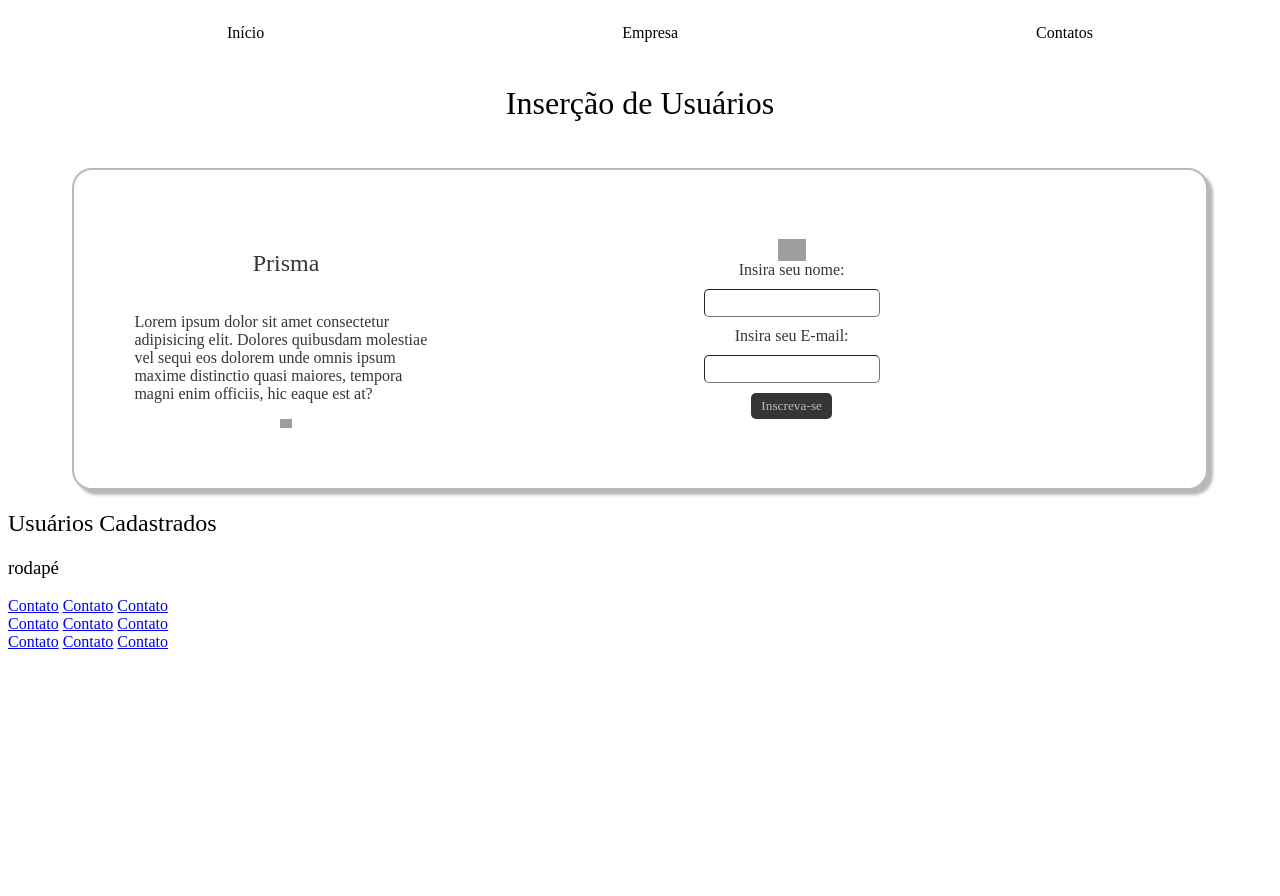
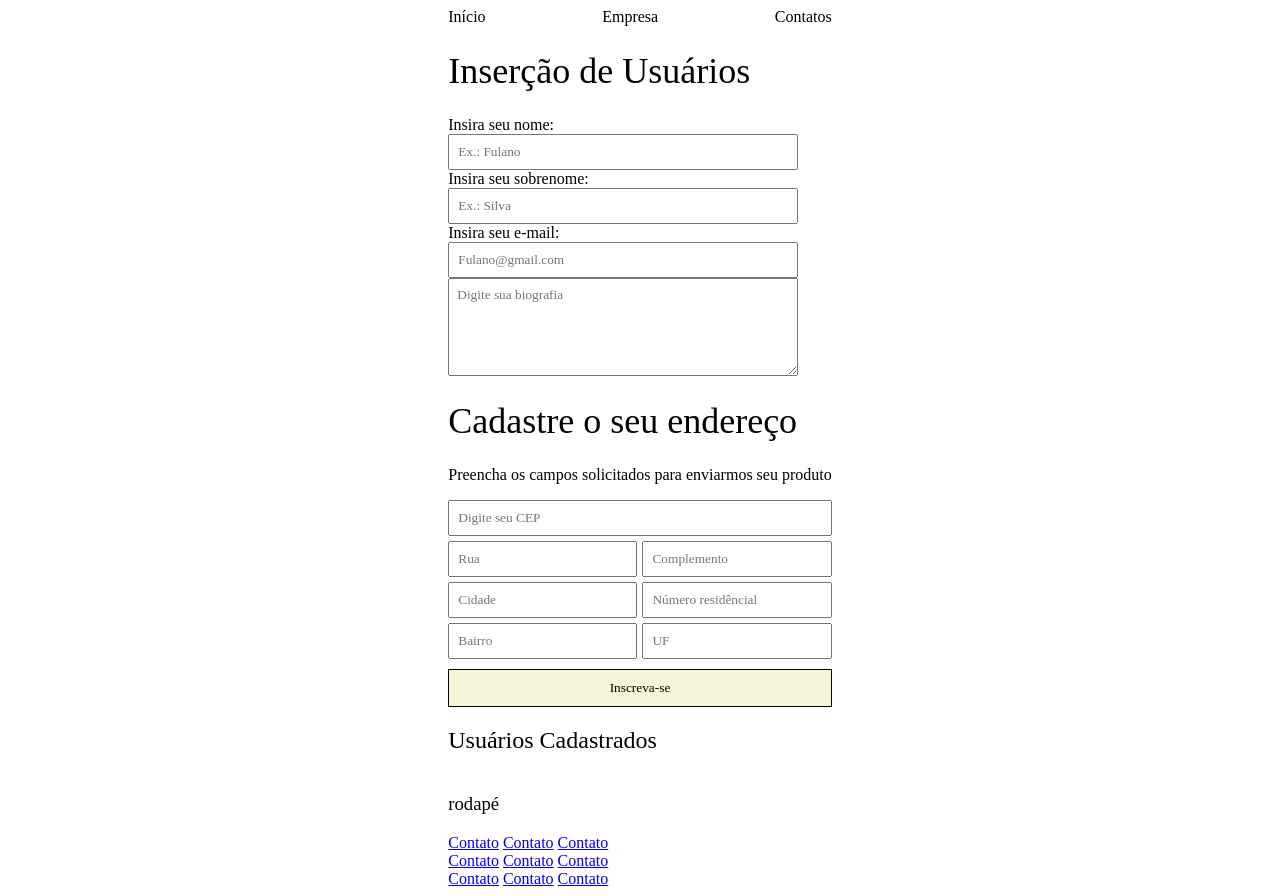
Before and after one commit to Gustx21/Entering-Data, a website built with Vite: page index.html in a window 1280 px wide. Before the commit the page ends 800 px from the top, so only its background shows below. Built offline with nearby package versions, Linux system fonts and the light colour scheme; grey boxes are pictures that could not be loaded; files whose address does not match are found by name; a web font is replaced by a local one.

Commit message:
Primeira alteração completa

```diff
--- a/index.html
+++ b/index.html
@@ -6,7 +6,7 @@
     <meta name="viewport" content="width=device-width, initial-scale=1.0">
     <meta name="keywords" content="HTML, CSS, JS, Prisma, ORM, Router, Express">
     <meta name="description" content="Projeto de Inscrição de Usuários">
-    <title>User API</title>
+    <title>Inscrição de usuários</title>
 
     <script type="module" src="src/scripts/main.js" defer></script>
 
@@ -18,37 +18,46 @@
     <link href="https://fonts.googleapis.com/css2?family=Baskervville+SC&display=swap" rel="stylesheet">
 </head>
 <body>
-    <header id="anchors">
-        <menu>
     <nav>
         <a href="#" id="menu">Início</a>
         <a href="#" id="menu">Empresa</a>
         <a href="#" id="menu">Contatos</a>
     </nav>
-        </menu>
 
-        <h1 id="title">Inserção de Usuários</h1>
+    <header>
+        <h1>Inserção de Usuários</h1>
     </header>
 
     <form action="" method="post" id="form-principal">
-        <header id="content">
-            <h2>Prisma</h2>
-            <p>Lorem ipsum dolor sit amet consectetur adipisicing elit. Dolores quibusdam molestiae vel sequi eos dolorem unde omnis ipsum maxime distinctio quasi maiores, tempora magni enim officiis, hic eaque est at?</p>
+        <div class="dados">
+            <label for="user">Insira seu nome:</label>
+            <input type="text" name="nome" id="nome" placeholder="Ex.: Fulano">
 
-            <img src="https://img.icons8.com/?size=100&id=aqb9SdV9P8oC&format=png&color=000000" alt="Logo do Prisma ORM" width="4%">
+            <label for="sobrenome">Insira seu sobrenome:</label>
+            <input type="text" name="sobrenome" id="sobrenome" placeholder="Ex.: Silva">
+
+            <label for="email">Insira seu e-mail:</label>
+            <input type="text" name="email" id="email" placeholder="Fulano@gmail.com">
+
+            <textarea name="biografia" id="biografia" cols="30" rows="5" placeholder="Digite sua biografia"></textarea>
+        </div>
+
+        <header>
+            <h1>Cadastre o seu endereço</h1>
+            <p>Preencha os campos solicitados para enviarmos seu produto</p>
         </header>
 
-        <main id="form">
-            <img src="https://img.icons8.com/?size=100&id=aqb9SdV9P8oC&format=png&color=000000" alt="Logo do Prisma ORM" width="4%">
-
-            <label for="user">Insira seu nome:</label>
-            <input type="text" name="user" id="user" required>
-
-            <label for="email">Insira seu E-mail:</label>
-            <input type="text" name="email" id="email" required>
+        <div class="endereco">
+            <input type="number" name="CEP" id="CEP" placeholder="Digite seu CEP">
+            <input type="text" name="rua" id="rua" placeholder="Rua">
+            <input type="text" name="complemento" id="complemento" placeholder="Complemento">
+            <input type="text" name="cidade" id="cidade" placeholder="Cidade">
+            <input type="number" name="res" id="res" placeholder="Número residêncial">
+            <input type="text" name="bairro" id="bairro" placeholder="Bairro">
+            <input type="text" name="UF" id="UF" placeholder="UF">
+        </div>
 
         <button type="submit" id="btn">Inscreva-se</button>
-        </main>
     </form>
 
     <h2>Usuários Cadastrados</h2>
--- a/src/css/style.css
+++ b/src/css/style.css
@@ -4,80 +4,61 @@
     font-style: normal;
 }
 
-#anchors {
+body {
     display: grid;
-    grid-template-columns: auto auto;
-    grid-template-rows: 3.5rem 6.5rem;
-    grid-template-areas:
-    "menu menu"
-    "h1 h1";
+    justify-content: center;
 }
 
-nav {
+nav{
     display: flex;
-    justify-content: space-around;
+    justify-content: space-between;
 }
 
 #menu {
+    color: #000;
     text-decoration: none;
-    color: #000;
-}
-
-menu {
-    grid-area: menu;
-}
-
-#title {
-    display: flex;
-    justify-content: center;
-    grid-area: h1;
 }
 
 form {
-    display: grid;
-    grid-template-columns: 30% 70%;
-
-    border: 2px solid #b9b9b9;
-    border-radius: 20px;
-    background-color: #fff;
-    box-shadow: 5px 5px 3px #b9b9b9;
-    color: #363636;
-    margin: auto;
-    padding: 60px;
-    max-width: 80%;
+    display: flex;
+    flex-direction: column;
+    margin: 0;
 }
 
-#content {
+h1 {
+    font-size: 36px;
+}
+
+input {
+    padding: 8px;
+}
+
+.dados {
     display: flex;
     flex-direction: column;
-    align-items: center;
+    width: 350px;
 }
 
-#form {
-    display: flex;
-    flex-direction: column;
-    justify-content: center;
-    align-items: center;
-    text-align: center;
-    width: 100%;
+textarea {
+    width: auto;
+    padding: 8px;
 }
 
-#form input {
-    margin: 10px 0;
-    padding: 5px;
-    border-radius: 5px;
-    border-width: 1px;
+.endereco {
+    display: grid;
+    grid-template-columns: auto auto;
+    grid-template-rows: auto auto auto auto auto auto;
+    gap: 5px;
 }
 
-#btn {
-    border: none;
-    border-radius: 5px;
-    background-color: #363636;
-    color: #b9b9b9;
-    padding:  5px 10px;
+#CEP {
+    grid-column: span 2;
+    grid-row: 1;
 }
 
-#btn:active {
-    background-color: #b9b9b9;
-    color: #363636;
+button {
+    padding: 10px;
+    background-color: beige;
+    border: 1px solid #000;
+
 }
--- a/src/scripts/main.js
+++ b/src/scripts/main.js
@@ -12,7 +12,8 @@ async function insertData(event) {
     const formData = new FormData(form);
     const userData = {
         name: formData.get("user"),
-        email: formData.get("email")
+        email: formData.get("email"),
+        address: addressData()
     };
 
     try {
@@ -41,7 +42,7 @@ async function addUserList(user) {
     h3.textContent = `Oi, eu sou ${user.name}!`;
 
     const content = document.createElement("p");
-    const posts =  await fetchPosts(user.id);
+    const posts =  user.posts;
     posts.forEach(post => content.innerText = post.content);
 
     const contato = document.createElement("p");
@@ -76,7 +77,7 @@ async function fetchPosts(id) {
 }
 
 // Remover dados
-async function deleteData(id) {
+async function deleteData() {
     try {
         const id = document;
 
@@ -91,3 +92,52 @@ async function deleteData(id) {
         console.error(error.message);
     }
 }
+
+document.getElementById("CEP").addEventListener("keypress", addressData);
+
+async function addressData() {
+    let endereco = new Object;
+
+    // Dados de endereço do usuário
+    const cep = document.getElementById("CEP");
+    const rua = document.getElementById("rua");
+    const complemento = document.getElementById("complemento");
+    const cidade = document.getElementById("cidade");
+    const numero = document.getElementById("res");
+    const bairro = document.getElementById("bairro");
+    const uf = document.getElementById("UF");
+
+    try {
+        const CEP = await fetch(`https://viacep.com.br/ws/${cep.value}/json`);
+        const data = await CEP.json();
+
+        rua.value = data.logradouro;
+        cidade.value = data.localidade;
+        bairro.value = data.bairro;
+        uf.value = data.uf;
+
+        endereco = {
+            CEP: data.cep,
+            state: data.uf,
+            city: data.localidade,
+            Bairro: data.bairro,
+            Rua: data.logradouro,
+            Numero: numero.value,
+            Complemento: complemento.value
+        };
+    } catch (error) {
+        console.log(error);
+
+        endereco = {
+            CEP: cep.value,
+            UF: uf.value,
+            Cidade: cidade.value,
+            Bairro: bairro.value,
+            Rua: rua.value,
+            Numero: numero.value,
+            Complemento: complemento.value
+        };
+    }
+
+    return endereco;
+}
```
Also changed, not shown: 1 other file. Lines whose indentation alone changed are shown as unchanged.
